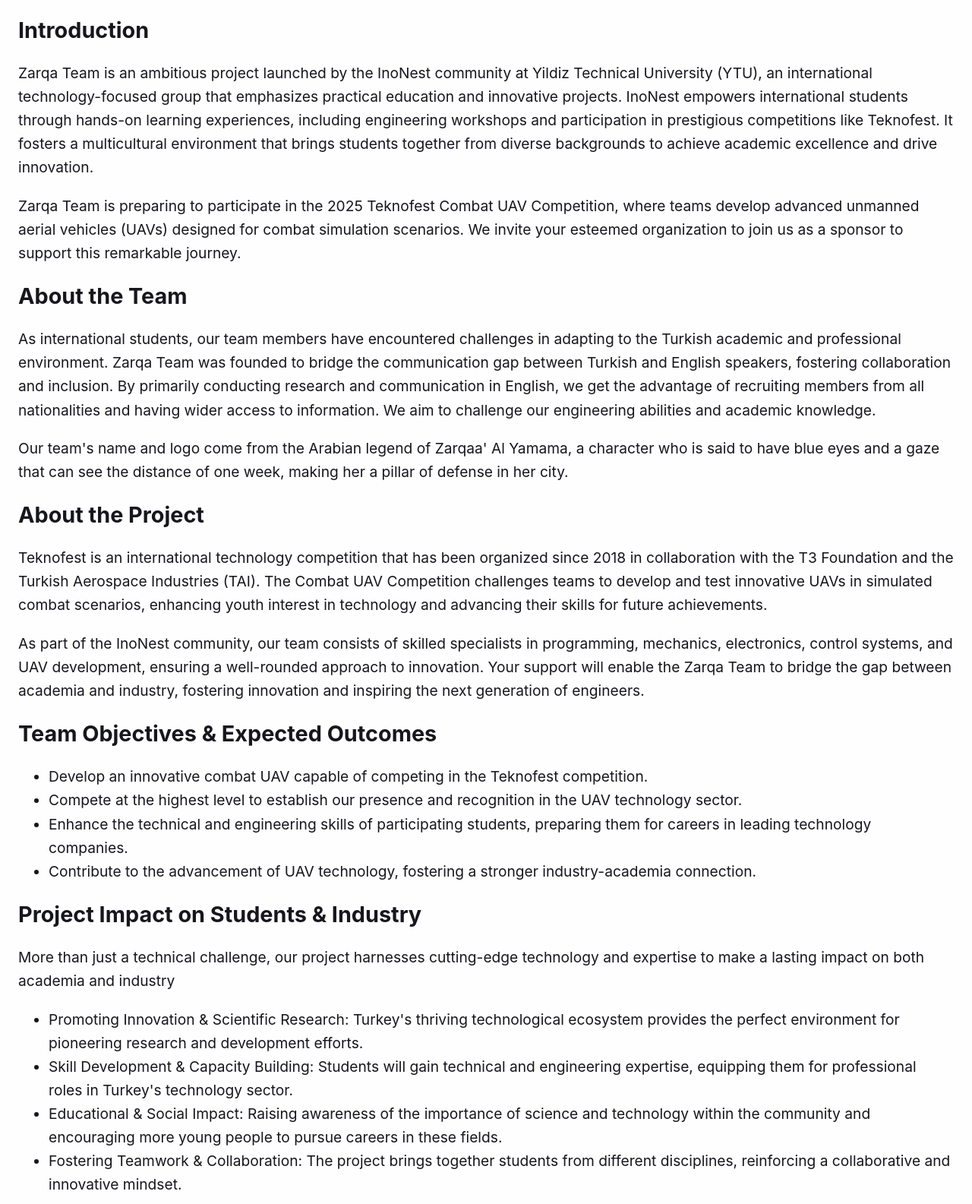
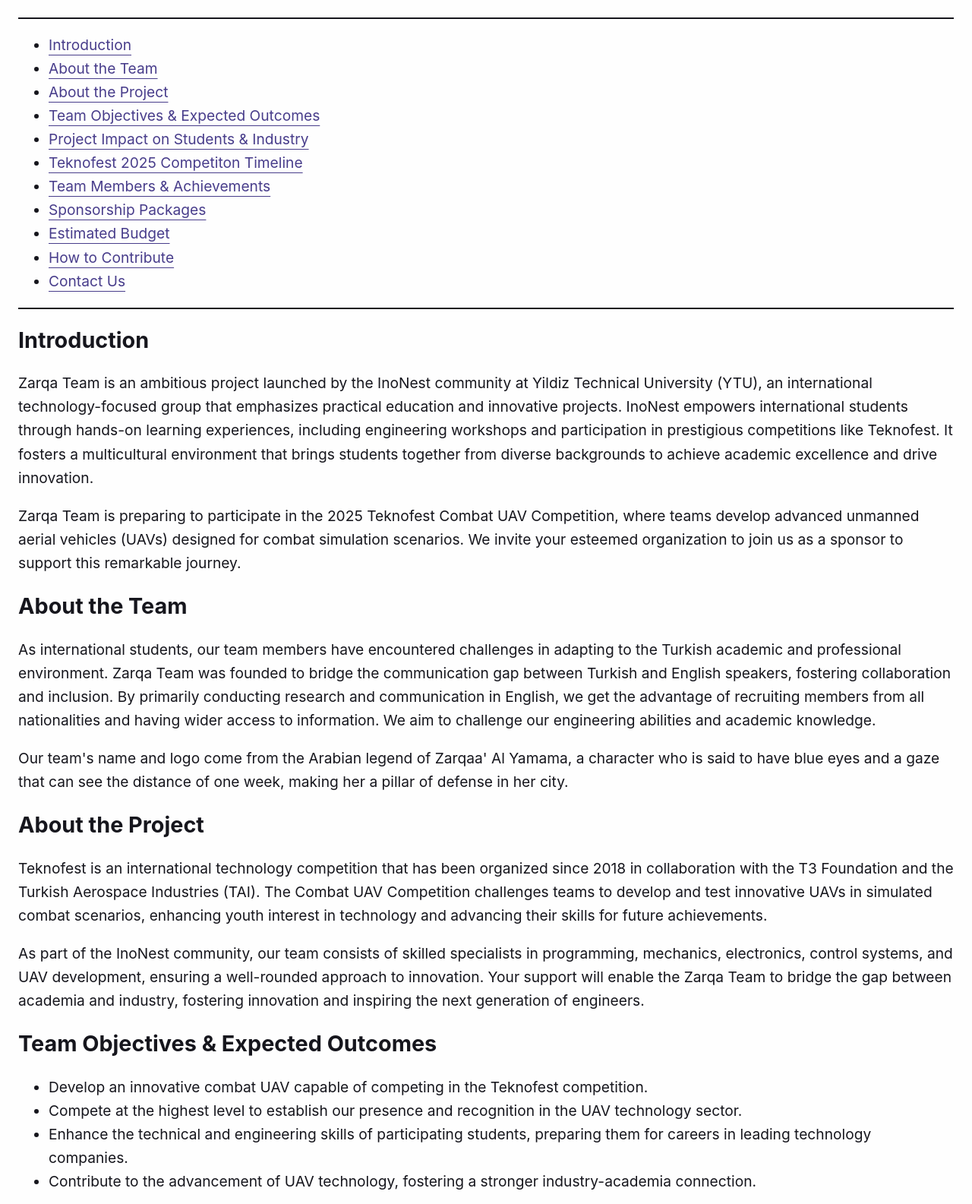
Before and after one commit to Zarqa-Team/website, a plain HTML site: page index.html in a window 1280 px wide. Shown: the part 75-1660 px from the top of the page at 76% size. Drawn offline with Linux system fonts and the light colour scheme.

Commit message:
add website table of content

```diff
--- a/index.html
+++ b/index.html
@@ -7,68 +7,92 @@
     <link rel="stylesheet" href="style.css" />
   </head>
   <body>
+    <header>
       <h1>Zarqa UAV</h1>
+    </header>
 
-    <h2>Introduction</h2>
+    <hr />
 
+    <nav aria-label="Table of Contents">
+      <ul class="toc">
+        <li><a href="#intro">Introduction</a></li>
+        <li><a href="#team">About the Team</a></li>
+        <li><a href="#project">About the Project</a></li>
+        <li><a href="#objectives">Team Objectives & Expected Outcomes</a></li>
+        <li><a href="#impact">Project Impact on Students & Industry</a></li>
+        <li><a href="#teknofest">Teknofest 2025 Competiton Timeline</a></li>
+        <li><a href="#achievements">Team Members & Achievements</a></li>
+        <li><a href="#packages">Sponsorship Packages</a></li>
+        <li><a href="#budget">Estimated Budget</a></li>
+        <li><a href="#contribute">How to Contribute</a></li>
+        <li><a href="#contact">Contact Us</a></li>
+      </ul>
+    </nav>
+
+    <hr />
+
+    <section>
+      <h2 id="intro">Introduction</h2>
       <p>
         Zarqa Team is an ambitious project launched by the InoNest community at
         Yildiz Technical University (YTU), an international technology-focused
-      group that emphasizes practical education and innovative projects. InoNest
-      empowers international students through hands-on learning experiences,
-      including engineering workshops and participation in prestigious
-      competitions like Teknofest. It fosters a multicultural environment that
-      brings students together from diverse backgrounds to achieve academic
-      excellence and drive innovation.
+        group that emphasizes practical education and innovative projects.
+        InoNest empowers international students through hands-on learning
+        experiences, including engineering workshops and participation in
+        prestigious competitions like Teknofest. It fosters a multicultural
+        environment that brings students together from diverse backgrounds to
+        achieve academic excellence and drive innovation.
       </p>
-
       <p>
         Zarqa Team is preparing to participate in the 2025 Teknofest Combat UAV
-      Competition, where teams develop advanced unmanned aerial vehicles (UAVs)
-      designed for combat simulation scenarios. We invite your esteemed
+        Competition, where teams develop advanced unmanned aerial vehicles
+        (UAVs) designed for combat simulation scenarios. We invite your esteemed
         organization to join us as a sponsor to support this remarkable journey.
       </p>
+    </section>
 
-    <h2>About the Team</h2>
-
+    <section>
+      <h2 id="team">About the Team</h2>
       <p>
-      As international students, our team members have encountered challenges in
-      adapting to the Turkish academic and professional environment. Zarqa Team
-      was founded to bridge the communication gap between Turkish and English
-      speakers, fostering collaboration and inclusion. By primarily conducting
-      research and communication in English, we get the advantage of recruiting
-      members from all nationalities and having wider access to information. We
-      aim to challenge our engineering abilities and academic knowledge.
+        As international students, our team members have encountered challenges
+        in adapting to the Turkish academic and professional environment. Zarqa
+        Team was founded to bridge the communication gap between Turkish and
+        English speakers, fostering collaboration and inclusion. By primarily
+        conducting research and communication in English, we get the advantage
+        of recruiting members from all nationalities and having wider access to
+        information. We aim to challenge our engineering abilities and academic
+        knowledge.
       </p>
-
       <p>
         Our team's name and logo come from the Arabian legend of Zarqaa' Al
-      Yamama, a character who is said to have blue eyes and a gaze that can see
-      the distance of one week, making her a pillar of defense in her city.
+        Yamama, a character who is said to have blue eyes and a gaze that can
+        see the distance of one week, making her a pillar of defense in her
+        city.
       </p>
+    </section>
 
-    <h2>About the Project</h2>
-
+    <section>
+      <h2 id="project">About the Project</h2>
       <p>
         Teknofest is an international technology competition that has been
         organized since 2018 in collaboration with the T3 Foundation and the
-      Turkish Aerospace Industries (TAI). The Combat UAV Competition challenges
-      teams to develop and test innovative UAVs in simulated combat scenarios,
-      enhancing youth interest in technology and advancing their skills for
-      future achievements.
+        Turkish Aerospace Industries (TAI). The Combat UAV Competition
+        challenges teams to develop and test innovative UAVs in simulated combat
+        scenarios, enhancing youth interest in technology and advancing their
+        skills for future achievements.
       </p>
-
       <p>
-      As part of the InoNest community, our team consists of skilled specialists
-      in programming, mechanics, electronics, control systems, and UAV
-      development, ensuring a well-rounded approach to innovation. Your support
-      will enable the Zarqa Team to bridge the gap between academia and
-      industry, fostering innovation and inspiring the next generation of
+        As part of the InoNest community, our team consists of skilled
+        specialists in programming, mechanics, electronics, control systems, and
+        UAV development, ensuring a well-rounded approach to innovation. Your
+        support will enable the Zarqa Team to bridge the gap between academia
+        and industry, fostering innovation and inspiring the next generation of
         engineers.
       </p>
+    </section>
 
-    <h2>Team Objectives & Expected Outcomes</h2>
-
+    <section>
+      <h2 id="objectives">Team Objectives & Expected Outcomes</h2>
       <ul>
         <li>
           Develop an innovative combat UAV capable of competing in the Teknofest
@@ -79,33 +103,33 @@
           in the UAV technology sector.
         </li>
         <li>
-        Enhance the technical and engineering skills of participating students,
-        preparing them for careers in leading technology companies.
+          Enhance the technical and engineering skills of participating
+          students, preparing them for careers in leading technology companies.
         </li>
         <li>
           Contribute to the advancement of UAV technology, fostering a stronger
           industry-academia connection.
         </li>
       </ul>
+    </section>
 
-    <h2>Project Impact on Students & Industry</h2>
-
+    <section>
+      <h2 id="impact">Project Impact on Students & Industry</h2>
       <p>
         More than just a technical challenge, our project harnesses cutting-edge
         technology and expertise to make a lasting impact on both academia and
         industry
       </p>
-
       <ul>
         <li>
           Promoting Innovation & Scientific Research: Turkey's thriving
-        technological ecosystem provides the perfect environment for pioneering
-        research and development efforts.
+          technological ecosystem provides the perfect environment for
+          pioneering research and development efforts.
         </li>
         <li>
-        Skill Development & Capacity Building: Students will gain technical and
-        engineering expertise, equipping them for professional roles in Turkey's
-        technology sector.
+          Skill Development & Capacity Building: Students will gain technical
+          and engineering expertise, equipping them for professional roles in
+          Turkey's technology sector.
         </li>
         <li>
           Educational & Social Impact: Raising awareness of the importance of
@@ -113,21 +137,21 @@
           people to pursue careers in these fields.
         </li>
         <li>
-        Fostering Teamwork & Collaboration: The project brings together students
-        from different disciplines, reinforcing a collaborative and innovative
-        mindset.
+          Fostering Teamwork & Collaboration: The project brings together
+          students from different disciplines, reinforcing a collaborative and
+          innovative mindset.
         </li>
       </ul>
-
       <p>
         Our ultimate goal is to establish Zarqa' Team as a leader in UAV
         technology in Turkey, effectively utilizing available resources and
         knowledge to contribute to scientific advancement and societal
         development.
       </p>
+    </section>
 
-    <h2>Teknofest 2025 Competiton Timeline</h2>
-
+    <section>
+      <h2 id="teknofest">Teknofest 2025 Competiton Timeline</h2>
       <table>
         <tr>
           <th>Date</th>
@@ -165,20 +189,23 @@
           <td>Announcement of finalist teams</td>
         </tr>
       </table>
+    </section>
 
-    <h2>Team Members & Achievements</h2>
-
+    <section>
+      <h2 id="achievements">Team Members & Achievements</h2>
       <p>
         Zarqa' Team is composed of elite engineers with extensive experience in
         UAV competitions. Our members include individuals from past teams that
         secured 3rd place in the Teknofest Combat UAV Competition, bringing
         expertise in electronics, programming, and aerodynamics. Additionally,
-      some members have competed in finalist teams in previous UAV competitions,
-      making our team highly capable of achieving success in Teknofest.
+        some members have competed in finalist teams in previous UAV
+        competitions, making our team highly capable of achieving success in
+        Teknofest.
       </p>
+    </section>
 
-    <h2>Sponsorship Packages</h2>
-
+    <section>
+      <h2 id="packages">Sponsorship Packages</h2>
       <table>
         <tr>
           <td></td>
@@ -258,9 +285,9 @@
       </table>
 
       <p>
-      The workshop [1] aims to fully cover an engineering process starting from
-      the fundamentals to tangible results. The available workshops are as
-      follows:
+        The workshop [1] aims to fully cover an engineering process starting
+        from the fundamentals to tangible results. The available workshops are
+        as follows:
       </p>
 
       <ul>
@@ -268,11 +295,13 @@
           Introduction to Arduino [Suitable for Middle and Highschool]
           <ul>
             <li>
-            Introducing the Arduino ecosystem and showcasing the basic tools and
-            parts
+              Introducing the Arduino ecosystem and showcasing the basic tools
+              and parts
             </li>
             <li>Putting together a simple Arduino vehicle</li>
-          <li>Outcome: Learning the essentials of robotics and electronics</li>
+            <li>
+              Outcome: Learning the essentials of robotics and electronics
+            </li>
           </ul>
         </li>
         <li>
@@ -300,28 +329,30 @@
             </li>
             <li>A practical application of a complex algorithm</li>
             <li>
-            Outcome: To understand the extent of the practicality and importance
-            of coding
+              Outcome: To understand the extent of the practicality and
+              importance of coding
             </li>
           </ul>
         </li>
       </ul>
+    </section>
 
-    <h2>Estimated Budget</h2>
-
+    <section>
+      <h2 id="budget">Estimated Budget</h2>
       <ul>
         <li>Estimated Total: $15000</li>
         <li>UAV Materials & Components: $11000</li>
         <li>Testing Tools & Equipment: $2000</li>
         <li>Administrative & Miscellaneous Costs: $2000</li>
       </ul>
+    </section>
 
-    <h2>How to Contribute</h2>
-
+    <section>
+      <h2 id="contribute">How to Contribute</h2>
       <p>
-      We appreciate your interest in supporting our ambitious project. There are
-      multiple ways to contribute, and every contribution, regardless of size,
-      will have a significant impact on achieving our goals.
+        We appreciate your interest in supporting our ambitious project. There
+        are multiple ways to contribute, and every contribution, regardless of
+        size, will have a significant impact on achieving our goals.
       </p>
 
       <h3>Material Sponsorship</h3>
@@ -335,16 +366,18 @@
       <h3>Financial Support via Bank Transfer</h3>
 
       <p>
-      For those interested in financial contributions, please contact us through
-      the details in the contact us section.
+        For those interested in financial contributions, please contact us
+        through the details in the contact us section.
       </p>
+    </section>
 
-    <h2>Contact Us</h2>
-
+    <section>
+      <h2 id="contact">Contact Us</h2>
       <ul>
         <li><a href="mailto:iscytu@gmail.com">iscytu@gmail.co</a></li>
         <li><a href="tel:+905411852922">+90 541 185 29 22</a></li>
         <li><a href="https://www.instagram.com/ytu.uok/">Instagram</a></li>
       </ul>
+    </section>
   </body>
 </html>
```
Lines whose indentation alone changed are shown as unchanged.
